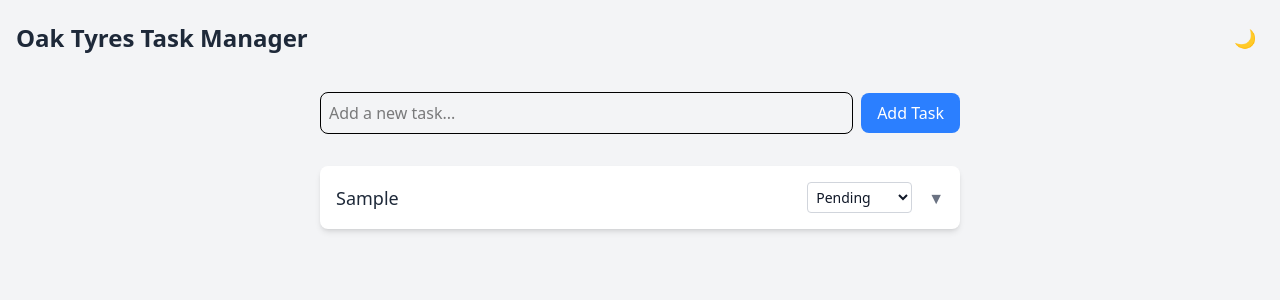
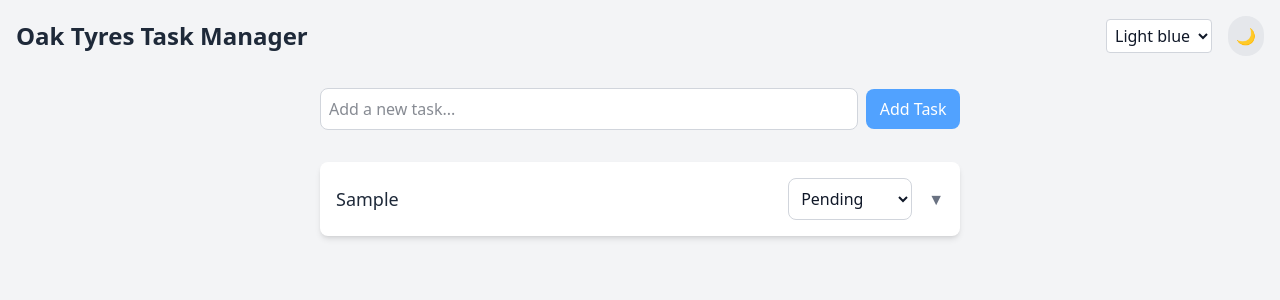
Before and after one commit to matt6gsr/oak-tyres-tech-test, a React (Vite) app: page / in a window 1280 px wide. Both pictures are taken after typing "Sample" into the empty fields and a click on the button "Add Task". Shown: the top 300 px of the page. Built offline with nearby package versions, Linux system fonts and the light colour scheme.

Commit message:
implement theme switch

```diff
--- a/src/components/Header.tsx
+++ b/src/components/Header.tsx
@@ -1,19 +1,42 @@
 import React from "react";
-import { HeaderProps } from "../types";
+import { HeaderProps, Theme } from "../types";
 
-const Header: React.FC<HeaderProps> = ({ isDarkMode, toggleDarkMode }) => {
+const Header: React.FC<HeaderProps> = ({
+  isDarkMode,
+  toggleDarkMode,
+  theme,
+  setTheme
+}) => {
+  const themeOptions: Theme[] = ["light-blue", "red", "green", "orange"];
+
   return (
-    <header className="p-4 flex justify-between items-center shrink-0 ">
+    <header className="p-4 flex flex-col sm:flex-row justify-between items-center shrink-0 bg-gray-100 dark:bg-gray-900 transition-colors duration-300 gap-2">
       <h1 className="text-xl sm:text-2xl font-bold text-gray-800 dark:text-white">
         Oak Tyres Task Manager
       </h1>
+      <div className="flex items-center gap-4">
+        <select
+          value={theme}
+          onChange={(e) => setTheme(e.target.value as Theme)}
+          className={`p-1 rounded border border-gray-300 dark:border-gray-700 bg-white dark:bg-gray-700 text-gray-900 dark:text-white focus:outline-none focus:ring-2 focus:ring-${
+            theme === "light-blue" ? "blue-400" : `${theme}-500`
+          } transition-colors duration-300`}
+        >
+          {themeOptions.map((option) => (
+            <option key={option} value={option}>
+              {option.charAt(0).toUpperCase() +
+                option.slice(1).replace("-", " ")}
+            </option>
+          ))}
+        </select>
         <button
           onClick={toggleDarkMode}
-        className="p-2 rounded-full hover:bg-gray-200 dark:hover:bg-gray-700 text-lg"
+          className="p-2 rounded-full bg-gray-200 dark:bg-gray-700 text-gray-800 dark:text-white hover:bg-gray-300 dark:hover:bg-gray-600 transition-colors duration-300"
           aria-label="Toggle dark mode"
         >
           {isDarkMode ? "☀️" : "🌙"}
         </button>
+      </div>
     </header>
   );
 };
--- a/src/components/TaskCard.tsx
+++ b/src/components/TaskCard.tsx
@@ -2,11 +2,13 @@ import React, { useState } from "react";
 import { Task, TaskCardProps } from "../types";
 import DeleteButton from "./DeleteButton";
 import ExpandButton from "./ExpandButton";
+import TaskStatusSelect from "./TaskStatusSelect";
 
 const TaskCard: React.FC<TaskCardProps> = ({
   task,
   onUpdateStatus,
-  onDelete
+  onDelete,
+  theme
 }) => {
   const [isExiting, setIsExiting] = useState(false);
   const [isCompact, setIsCompact] = useState(true);
@@ -18,6 +20,10 @@ const TaskCard: React.FC<TaskCardProps> = ({
 
   const toggleView = () => {
     setIsCompact(!isCompact);
+  };
+
+  const handleStatusChange = (status: Task["status"]) => {
+    onUpdateStatus(task.id, status);
   };
 
   return (
@@ -57,17 +63,11 @@ const TaskCard: React.FC<TaskCardProps> = ({
         </div>
         {isCompact && (
           <div className="flex items-center gap-2">
-            <select
-              value={task.status}
-              onChange={(e) =>
-                onUpdateStatus(task.id, e.target.value as Task["status"])
-              }
-              className="w-auto text-sm p-1 rounded border border-gray-300 dark:border-gray-700 bg-white dark:bg-gray-700 text-gray-900 dark:text-white focus:outline-none focus:ring-2 focus:ring-blue-500 transition-colors duration-300"
-            >
-              <option value="Pending">Pending</option>
-              <option value="In Progress">In Progress</option>
-              <option value="Completed">Completed</option>
-            </select>
+            <TaskStatusSelect
+              status={task.status}
+              onStatusChange={handleStatusChange}
+              theme={theme}
+            />
             <ExpandButton isCompact={isCompact} onToggle={toggleView} />
           </div>
         )}
@@ -80,17 +80,11 @@ const TaskCard: React.FC<TaskCardProps> = ({
               : "opacity-100 scale-y-100 h-auto"
           }`}
         >
-          <select
-            value={task.status}
-            onChange={(e) =>
-              onUpdateStatus(task.id, e.target.value as Task["status"])
-            }
-            className="w-auto text-sm p-1 rounded border border-gray-300 dark:border-gray-700 bg-white dark:bg-gray-700 text-gray-900 dark:text-white focus:outline-none focus:ring-2 focus:ring-blue-500 transition-colors duration-300"
-          >
-            <option value="Pending">Pending</option>
-            <option value="In Progress">In Progress</option>
-            <option value="Completed">Completed</option>
-          </select>
+          <TaskStatusSelect
+            status={task.status}
+            onStatusChange={handleStatusChange}
+            theme={theme}
+          />
           <DeleteButton onDelete={handleDelete} />
         </div>
       )}
--- a/src/components/TaskForm.tsx
+++ b/src/components/TaskForm.tsx
@@ -4,8 +4,16 @@ import { TaskFormProps } from "../types";
 const TaskForm: React.FC<TaskFormProps> = ({
   newTask,
   setNewTask,
-  addTask
+  addTask,
+  theme
 }) => {
+  const buttonStyles = {
+    "light-blue": "bg-blue-400 hover:bg-blue-500 focus:ring-blue-400",
+    red: "bg-red-500 hover:bg-red-600 focus:ring-red-500",
+    green: "bg-green-500 hover:bg-green-600 focus:ring-green-500",
+    orange: "bg-orange-500 hover:bg-orange-600 focus:ring-orange-500"
+  };
+
   return (
     <form onSubmit={addTask} className="p-4 w-full max-w-2xl mx-auto shrink-0">
       <div className="flex flex-col sm:flex-row gap-2 items-center">
@@ -14,11 +22,13 @@ const TaskForm: React.FC<TaskFormProps> = ({
           value={newTask}
           onChange={(e) => setNewTask(e.target.value)}
           placeholder="Add a new task..."
-          className="w-full p-2 rounded-lg border dark:border-gray-700 dark:bg-gray-800 dark:text-white focus:outline-none focus:ring-2 focus:ring-blue-500"
+          className={`w-full p-2 rounded-lg border border-gray-300 dark:border-gray-700 bg-white dark:bg-gray-800 text-gray-900 dark:text-white focus:outline-none focus:ring-2 focus:ring-${
+            theme === "light-blue" ? "blue-400" : `${theme}-500`
+          } transition-colors duration-300`}
         />
         <button
           type="submit"
-          className="w-28 px-4 py-2 bg-blue-500 text-white rounded-lg hover:bg-blue-600 transition-colors whitespace-nowrap"
+          className={`w-28 py-2 text-white rounded-lg transition-colors duration-300 ${buttonStyles[theme]}`}
         >
           Add Task
         </button>
--- a/src/components/TaskList.tsx
+++ b/src/components/TaskList.tsx
@@ -5,7 +5,8 @@ import { TaskListProps } from "../types";
 const TaskList: React.FC<TaskListProps> = ({
   tasks,
   updateTaskStatus,
-  deleteTask
+  deleteTask,
+  theme
 }) => {
   return (
     <main className="p-4 w-full max-w-2xl mx-auto flex-1 overflow-y-auto">
@@ -16,6 +17,7 @@ const TaskList: React.FC<TaskListProps> = ({
             task={task}
             onUpdateStatus={updateTaskStatus}
             onDelete={deleteTask}
+            theme={theme}
           />
         ))}
       </div>
--- a/src/components/TaskStatusSelect.tsx
+++ b/src/components/TaskStatusSelect.tsx
@@ -3,13 +3,16 @@ import { Task, TaskStatusSelectProps } from "../types";
 
 const TaskStatusSelect: React.FC<TaskStatusSelectProps> = ({
   status,
-  onStatusChange
+  onStatusChange,
+  theme
 }) => {
   return (
     <select
       value={status}
       onChange={(e) => onStatusChange(e.target.value as Task["status"])}
-      className="w-auto text-sm p-1 rounded border border-gray-300 dark:border-gray-700 bg-white dark:bg-gray-700 text-gray-900 dark:text-white focus:outline-none focus:ring-2 focus:ring-blue-500 transition-colors duration-300"
+      className={`w-auto p-2 rounded-lg border border-gray-300 dark:border-gray-700 bg-white dark:bg-gray-800 text-gray-900 dark:text-white focus:outline-none focus:ring-2 focus:ring-${
+        theme === "light-blue" ? "blue-400" : `${theme}-500`
+      } transition-colors duration-300`}
     >
       <option value="Pending">Pending</option>
       <option value="In Progress">In Progress</option>
```
Lines whose indentation alone changed are shown as unchanged.
